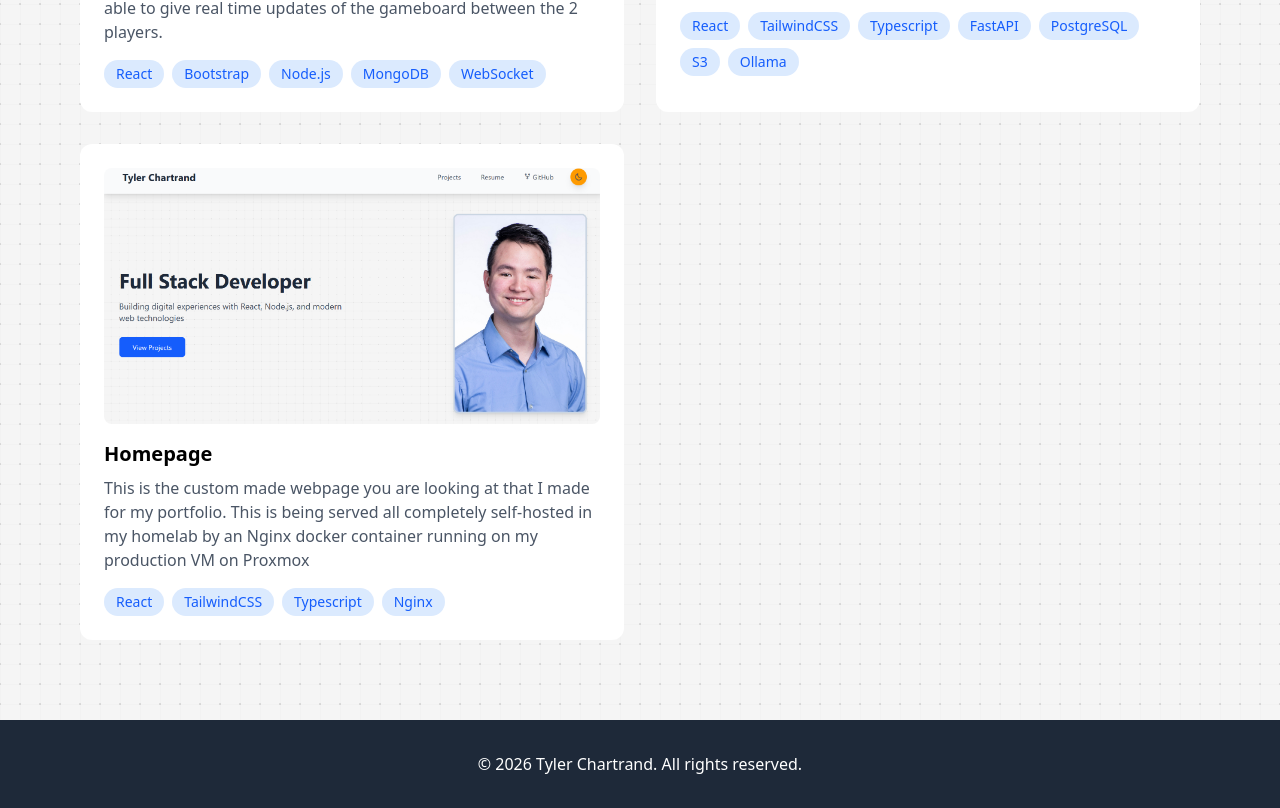
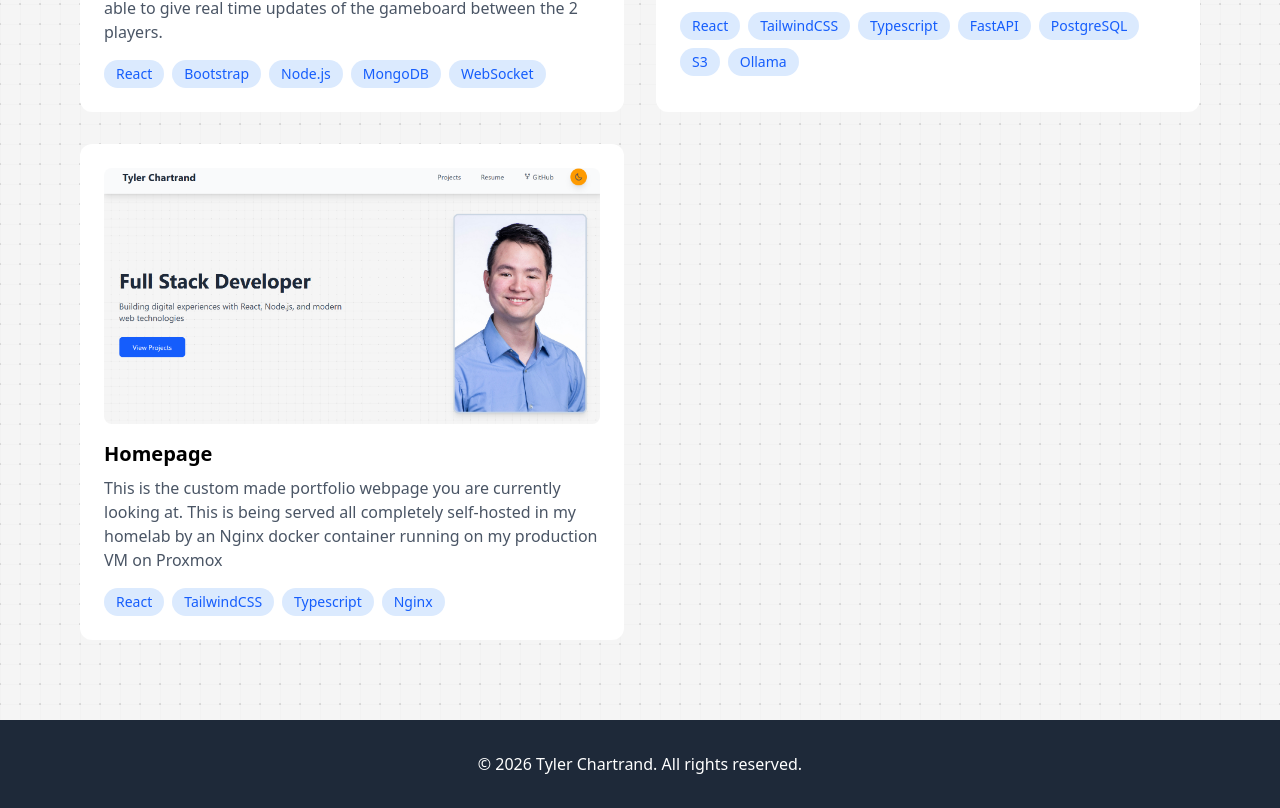
Before and after one commit to tychart/homepage, a React (Vite) app: page / in a window 1280 px wide. Shown: the part 1676-2484 px from the top of the page. Built offline with nearby package versions, Linux system fonts and the light colour scheme; some icons are missing.

Commit message:
Update project description and link for homepage

```diff
--- a/src/pages/home/projects.tsx
+++ b/src/pages/home/projects.tsx
@@ -23,10 +23,10 @@ const projects = [
   {
     id: 3,
     title: "Homepage",
-    description: "This is the custom made webpage you are looking at that I made for my portfolio. This is being served all completely self-hosted in my homelab by an Nginx docker container running on my production VM on Proxmox",
+    description: "This is the custom made portfolio webpage you are currently looking at. This is being served all completely self-hosted in my homelab by an Nginx docker container running on my production VM on Proxmox",
     image: homepageImage,
     techStack: ["React", "TailwindCSS", "Typescript", "Nginx"],
-    link: "https://github.com/tychart/recipebook",
+    link: "https://github.com/tychart/homepage",
   },
   // Add more projects as needed
 ];
```
